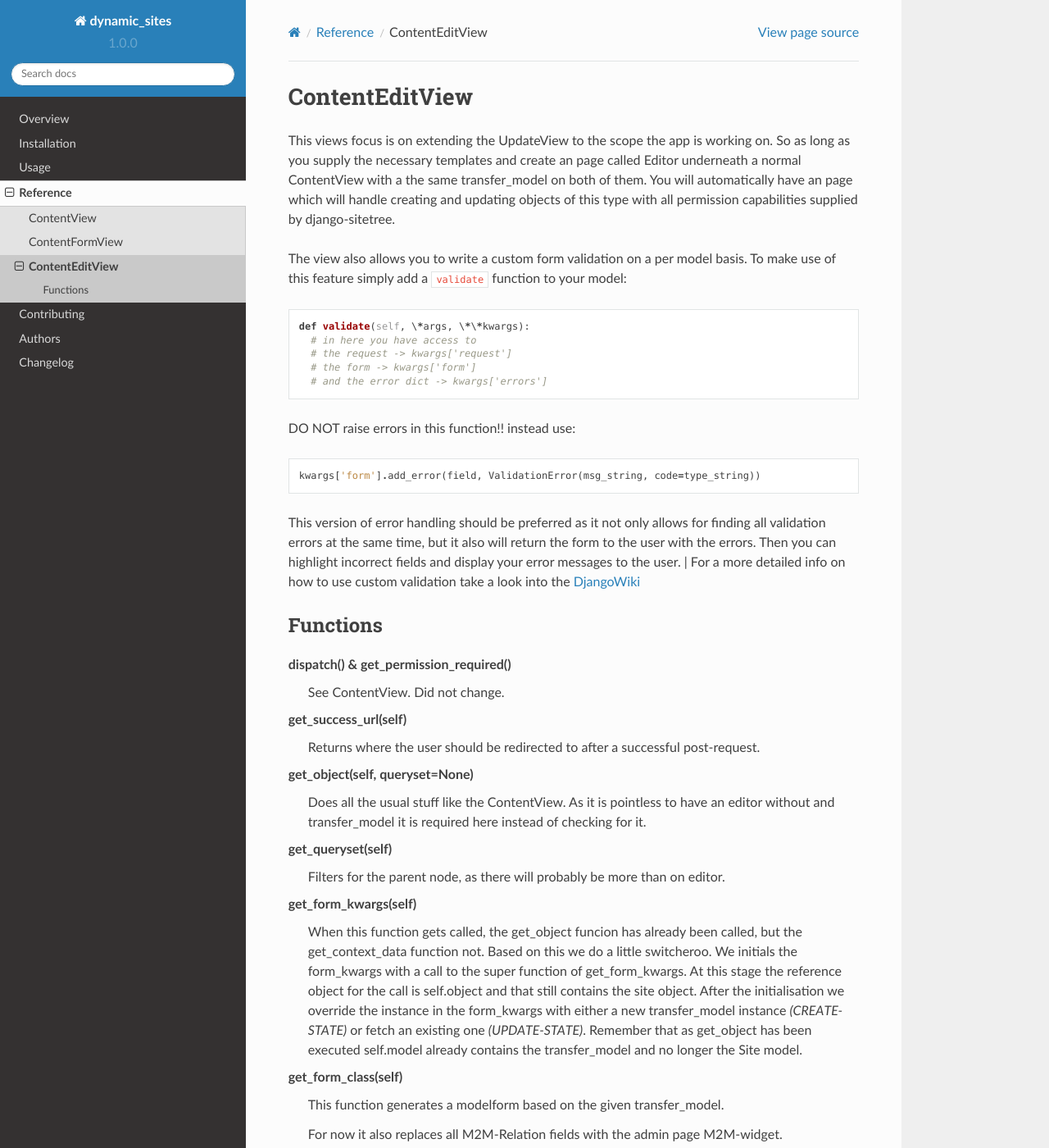
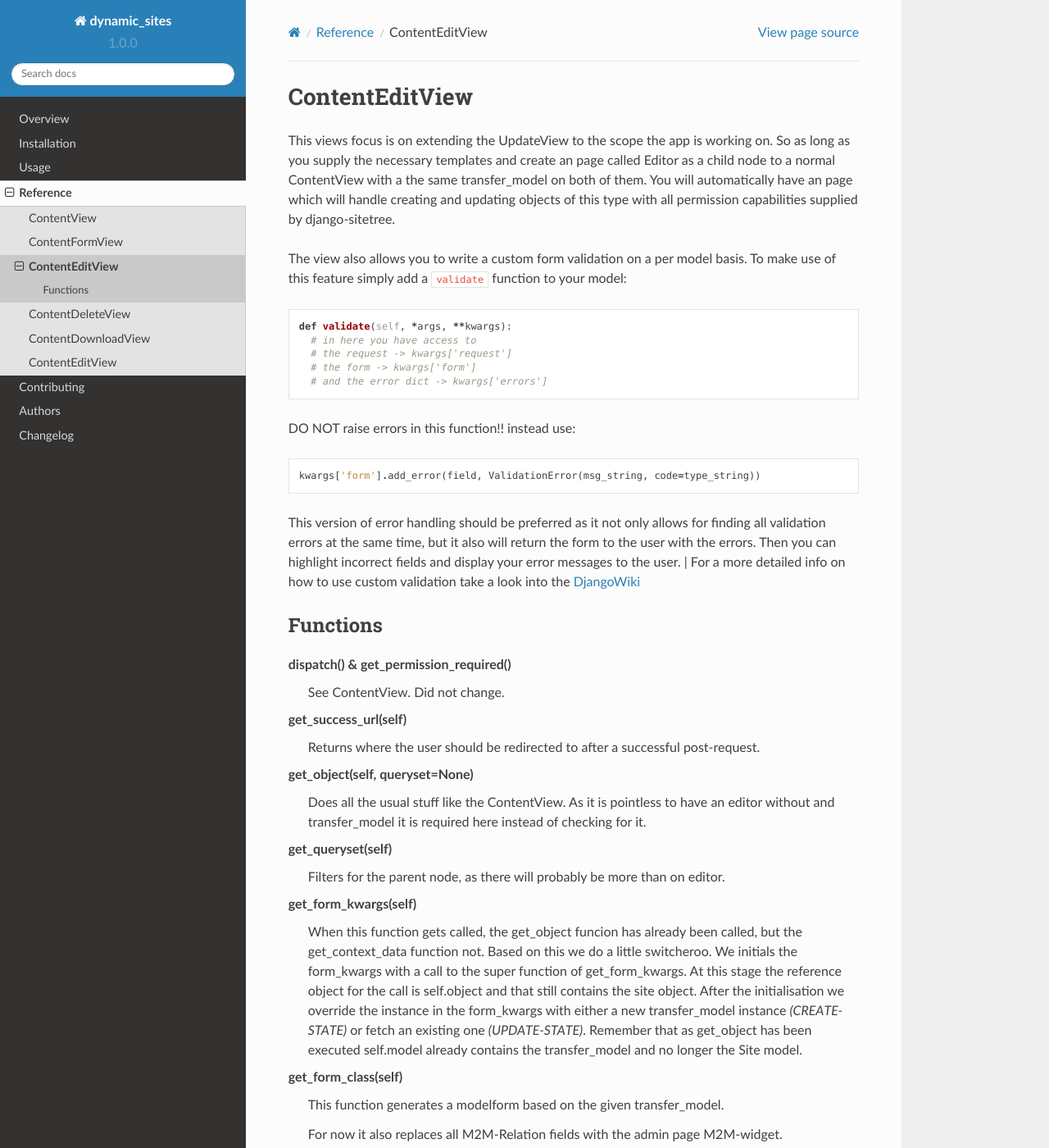
Before and after one commit to oruehenbeck/django_dynamic_sites, a Sphinx documentation site: the page built from docs/reference/contenteditview.rst, in a window 1280 px wide and 1400 px high. Shown: the whole window at 82% size. Built offline with Sphinx 7.4.7 and the Read the Docs theme 2.0.0, drawn with Linux system fonts in a browser that asks for light colours; some of the changed lines change nothing that is shown; some of the changed text lies outside the part shown.

Commit message:
Added documentation for ContentDeleteView and ContentDownloadView, in addidtion fixed some errors

```diff
--- /dev/null
+++ b/docs/reference/contentdeleteview.rst
@@ -0,0 +1,52 @@
+=================
+ContentDeleteView
+=================
+
+As with the ContentEditView this view unfolds its magic as long a its a child node
+of a ContentView page with the same transfer_model set in both of them.
+
+The deletepages created should always have the the display setting `hidden` on True,
+as accessing it without an object id is rather pointless.
+
+In general this view does what the name implies it deletes an object of the set
+transfer_model specified by the supplied id. It allows for the template to use a
+form for asking back if the delete is intended. Just use something like this in
+your template::
+
+  <form class="align-center" method="post" action="">
+      {% csrf_token %}
+      <p>Are you sure that you want to delete <b>{{ object }}</b>?</p>
+      <button type="submit alt" value="submit">Yes, delete it!</button> <button type="submit alt" name="cancel">I changed my mind.</button>
+  </form>
+
+
+
+Functions
+=========
+
+**dispatch() & get_permission_required()**
+  See ContentView. Did not change.
+
+**get_success_url(self)**
+  Returns where the user should be redirected to after a successful post-request.
+
+**get_object(self, queryset=None)**
+  In this view the get_object function needs a bit of our intention as its doing
+  some switcheroo to be able to use most of the default DeleteView code.
+
+  The first half of the code is the usual stuff you know from the ContentView.
+  The second half is therefore more interesting. As base the DeleteView expects
+  the get_object function to return the object which is to be deleted. But we are
+  using Site as the model and the deletepage/site object in the super call of get_object.
+  Based on this we first set self.model to our transfer_model as usual and then
+  generate a temporary queryset, respecting if the private-object feature is activated.
+  From the queryset we than get our object to be deleted and return it.
+
+  The rest is handled by the default DeleteView.
+
+**get_context_data(self, \*\*kwargs)**
+  The context is only extended by the default values listed with the ContentView.
+  All functionality from the DeleteView can be used.
+
+**get_queryset(self)**
+  Filters for the parent node, as there will probably be more than on deletepage.
--- /dev/null
+++ b/docs/reference/contentdownloadview.rst
@@ -0,0 +1,92 @@
+===================
+ContentDownloadView
+===================
+
+The ContentDownloadView requires django-weasyprint_ to be installed.
+
+As the ContentEditView and the ContentDeleteView this view works in a parent-child
+relation, meaning a downloadpage needs to have a ContentView with the same transfer_model
+as parent.
+
+Now that the basics are out of the way, what does this view do?
+| This view allows you to easily serve all you objects in as pdf-files.
+You do still have to create the necessary templates and css but as with the ContentView
+you can split the work by creating a detail template for each modeltype and a
+frame template per app and with selecting a template, extending the frame and including
+the detail template per object, you are on the fast lane to printing you whole database ;)
+
+Little joke aside, template structure is essentially the same, as for a ContenView.
+The reason for separate pdf-templates is mainly that, even though weasyprint does
+a good job of rendering templates to pdf, the dimensions and the spacing a often
+a bit off when rendering desktop templates. The folder structure here should look
+the following::
+
+  app_name/
+    templates/
+      pdf/
+        model_name.html
+      app_name/
+        pdf/
+          frame.html
+          sample_pdf_template.html # THIS IS WHAT YOU WOULD CHOOSE ON THE PAGE CREATION
+
+
+Functions
+=========
+
+===============
+ContentEditView
+===============
+
+This views focus is on extending the UpdateView to the scope the app is working
+on. So as long as you supply the necessary templates and create an page called Editor
+as a child node to a normal ContentView with a the same transfer_model on both of them.
+You will automatically have an page which will handle creating and updating objects
+of this type with all permission capabilities supplied by django-sitetree.
+
+The view also allows you to write a custom form validation on a per model basis.
+To make use of this feature simply add a :code:`validate` function to your model::
+
+  def validate(self, *args, **kwargs):
+    # in here you have access to
+    # the request -> kwargs['request']
+    # the form -> kwargs['form']
+    # and the error dict -> kwargs['errors']
+
+DO NOT raise errors in this function!! instead use::
+
+  kwargs['form'].add_error(field, ValidationError(msg_string, code=type_string))
+
+This version of error handling should be preferred as it not only allows for finding
+all validation errors at the same time, but it also will return the form to the user
+with the errors. Then you can highlight incorrect fields and display your error messages
+to the user.
+| For a more detailed info on how to use custom validation take a look into the DjangoWiki_
+
+.. _DjangoWiki: https://docs.djangoproject.com/en/dev/ref/forms/validation/
+
+Functions
+=========
+
+**dispatch() & get_permission_required()**
+  See ContentView. Did not change.
+
+**get_success_url(self)**
+  Returns where the user should be redirected to after a successful post-request.
+
+**get(self, request, \*args, \*\*kwargs)**
+  Checks if weasyprint was successfully imported. Rest as usual.
+
+**get_object(self, queryset=None)**
+  Does all the usual stuff like the ContentView. As it is pointless to have an
+  downloadpage without and transfer_model it is required here instead of checking for it.
+
+**get_context_data(self, \*\*kwargs)**
+  The tmp_queryset is used for checking if the private-object feature has been
+  activated on the model. After that the :code:`context['object_list']` is filled with a
+  queryset with at least one object. Then the verbose name of the model is added
+  for convenience under :code:`context['model']` and if existing the frame and
+  detail template will be added like in the ContentView.
+
+**get_queryset(self)**
+  Filters for the parent node, as there will probably be more than on downloadpage.
--- a/docs/reference/contenteditview.rst
+++ b/docs/reference/contenteditview.rst
@@ -4,14 +4,14 @@
 
 This views focus is on extending the UpdateView to the scope the app is working
 on. So as long as you supply the necessary templates and create an page called Editor
-underneath a normal ContentView with a the same transfer_model on both of them.
+as a child node to a normal ContentView with a the same transfer_model on both of them.
 You will automatically have an page which will handle creating and updating objects
 of this type with all permission capabilities supplied by django-sitetree.
 
 The view also allows you to write a custom form validation on a per model basis.
 To make use of this feature simply add a :code:`validate` function to your model::
 
-  def validate(self, \*args, \*\*kwargs):
+  def validate(self, *args, **kwargs):
     # in here you have access to
     # the request -> kwargs['request']
     # the form -> kwargs['form']
@@ -63,7 +63,7 @@
 
 **get_context_data(self, \*\*kwargs)**
   The context is only extended by the default values listed with the ContentView.
-  All functionality can be used from the UpdateView.
+  All functionality from the UpdateView can be used.
 
 **post(self, request, \*args, \*\*kwargs)**
   This function sets self.object to the edited object if in *(UPDATE-STATE)* otherwise
--- a/docs/reference/contentformview.rst
+++ b/docs/reference/contentformview.rst
@@ -100,7 +100,7 @@
   | \[WIP\] to main things that need a better solution. One is the cookie detection
     and the other is the file handling.
 
-**forms_valid()**
+**forms_valid(self, forms)**
   This function checks if the special_form_valid has been implemented and if not
   raises a NotImplementedError. Regularly it just calls special_form_valid and then
   redirects to the success_url.
--- a/docs/reference/index.rst
+++ b/docs/reference/index.rst
@@ -7,3 +7,5 @@
     contentview*
     contentformview*
     contenteditview*
+    contentdeleteview*
+    contentdownloadview*
```
